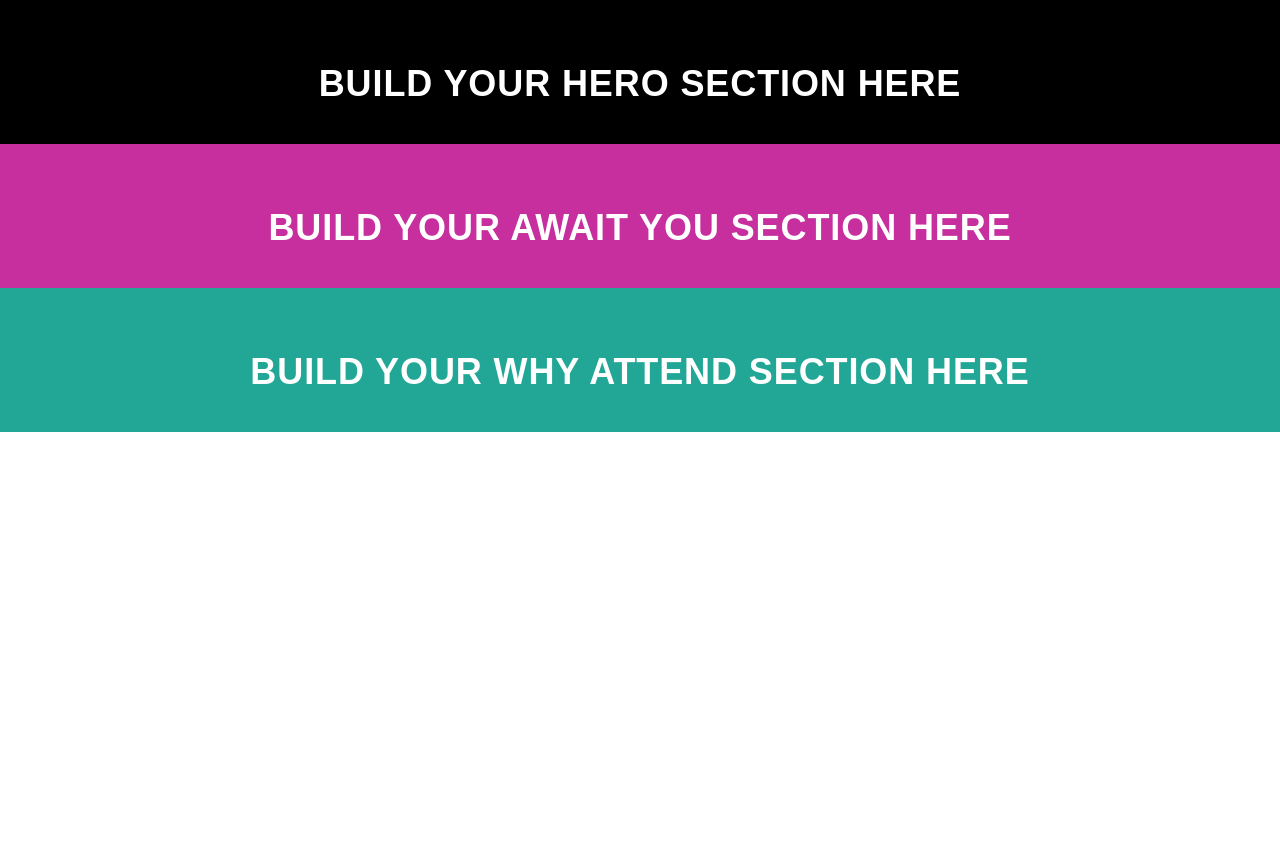
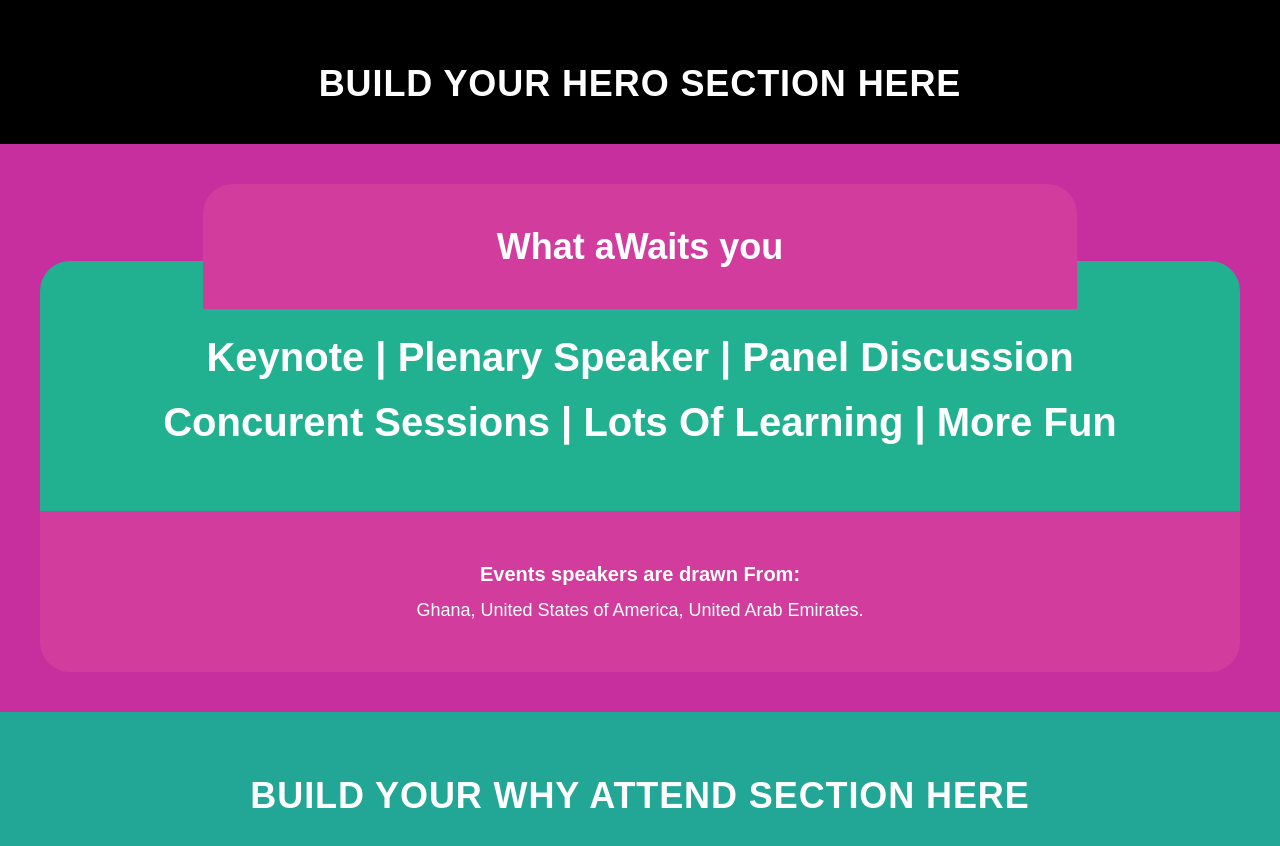
Before and after one commit to Amatcha-Boanerges/landingpage-paconf, a Next.js app: page / in a window 1280 px wide. Shown: the top 846 px of the page. Before the commit the page ends 800 px from the top, so only its background shows below. Built offline with nearby package versions, Linux system fonts and the light colour scheme.

Commit message:
await you section updated for first version

```diff
--- a/src/app/components/AwaitYou.tsx
+++ b/src/app/components/AwaitYou.tsx
@@ -2,13 +2,43 @@
 export default function AwaitYou() {
   return (
     <section id="AwaitYou" className="bg-primary text-white py-10 px-4 text-center">
-      <div className="max-w-4xl mx-auto space-y-6">
-        <div className="flex justify-center">
-        </div>
-        <h1 className="text-3xl md:text-4xl font-extrabold uppercase tracking-wide">
-          Build your Await You section here
-        </h1>
-      </div>
+      {/* Section:What aWaits you */}
+        <section className="flex flex-col items-center justify-center w-full">
+          <div className="z-30 -mb-12 rounded-t-[30px] px-6 py-10 text-center w-[80%] sm:w-[70%]"
+            style={{ backgroundColor: '#d23c9d' }}
+
+          >
+            <h2 className="text-[32px] sm:text-[36px] font-extrabold leading-tight">
+              What aWaits you
+            </h2>
+
+          </div>
+          {/* middle segment of whataWaits you */}
+          <div className="rounded-t-[30px] bg-[#26b9b0] px-6 py-16 text-center w-full max-w-[1200px]"
+            style={{ backgroundColor: '#21b191'}}
+          >
+            <p className="text-[30px] sm:text-[40px] font-bold leading-relaxed">
+              Keynote | Plenary Speaker | Panel Discussion <br />
+              Concurent Sessions | Lots Of Learning | More Fun
+
+            </p>
+          </div>
+          {/* Last segment of what await */}
+          <div className="rounded-b-[30px] bg-[#d23c9d] px-6 py-12 text-center w-full max-w-[1200px] -mt-[8px]"
+            style={{ backgroundColor: '#d23c9d'}}
+          >
+            <h3 className="text-[18px] sm:text-[20px] font-semibold">
+              Events speakers are drawn From:<br />
+
+            </h3>
+            <p className="text-[16px] sm:text-[18px] font-medium mt-2">
+              Ghana, United States of America, United Arab Emirates.
+
+            </p>
+
+          </div>
+
+        </section>
     </section>
   );
 }
```
